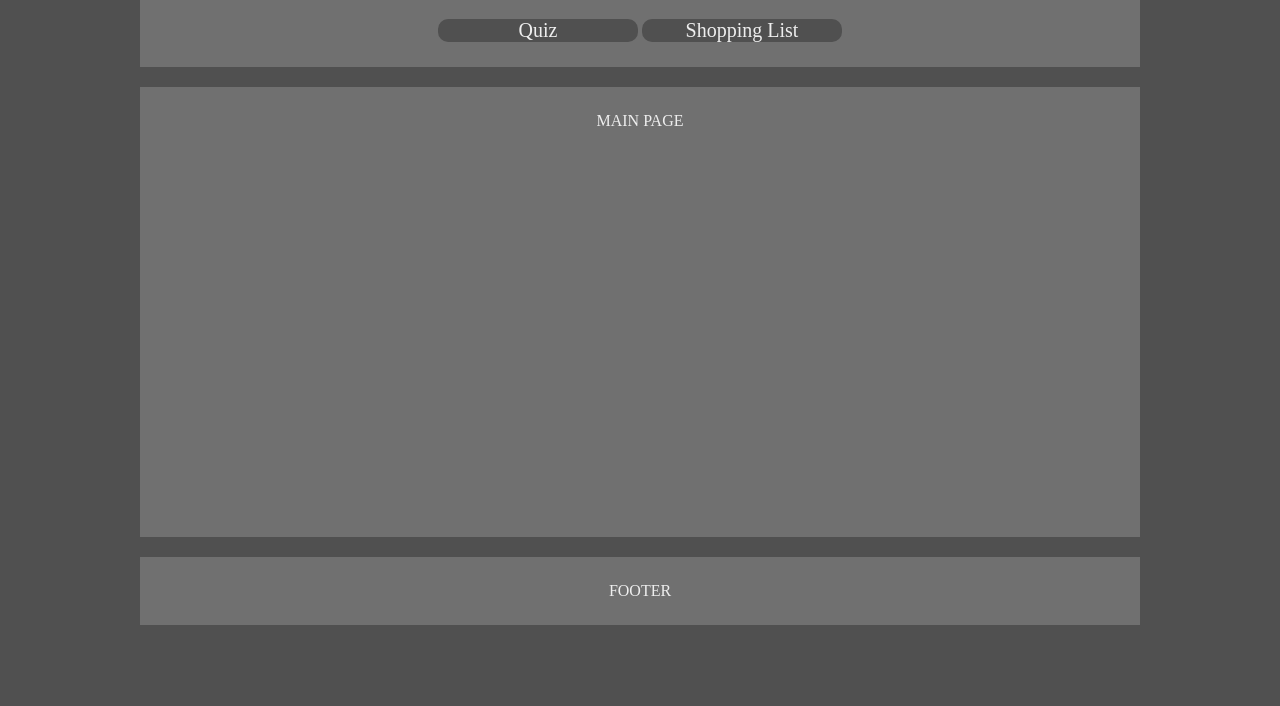
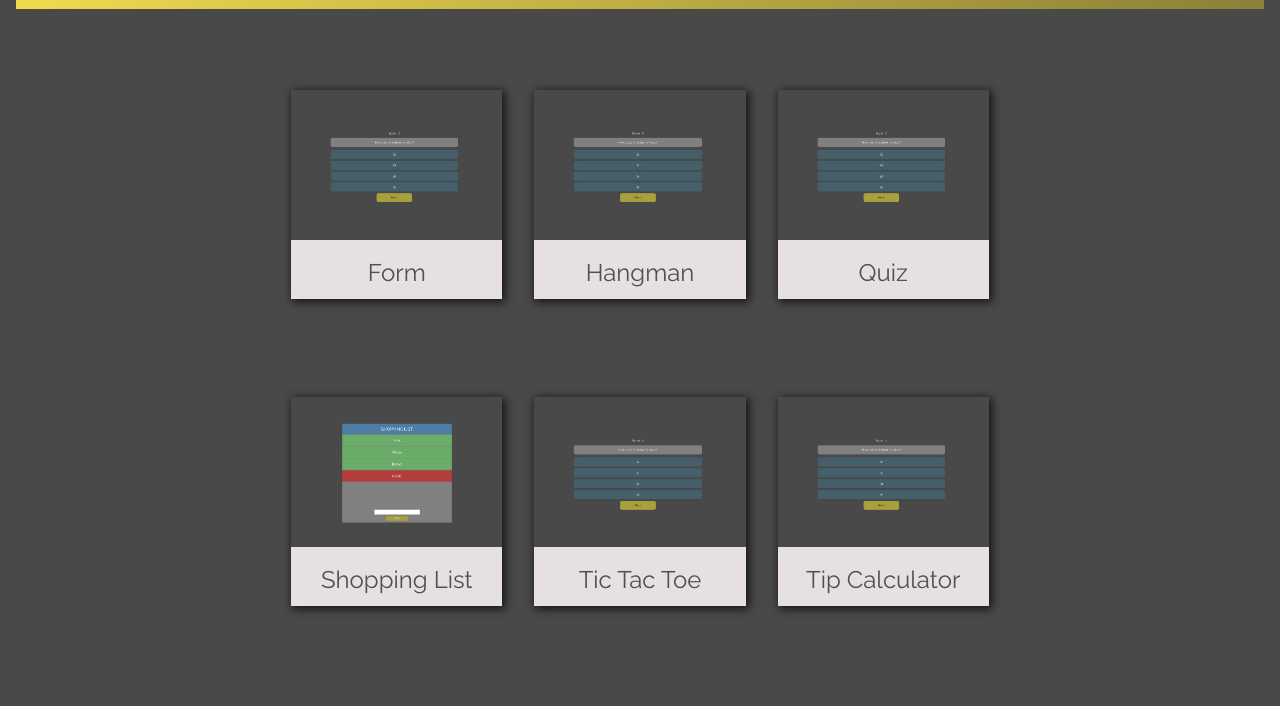
Before and after one commit to KarolJaskolka/js-mini-projects, a website: page public/index.html in a window 1280 px wide. Shown: the part 94-800 px from the top of the page. Drawn offline with Linux system fonts and the light colour scheme.

Commit message:
refactor code

```diff
--- a/index.js
+++ b/index.js
@@ -3,6 +3,6 @@ const app = express();
 
 app.use(express.static('./public'));
 
-app.listen(3000, 'localhost', () => {
-    console.log('Express app listening at port 3000')
+app.listen(80, 'localhost', () => {
+    console.log('Express app listening at port 80')
 });
--- a/public/data/quiz.json
+++ b/public/data/quiz.json
@@ -3,7 +3,7 @@
         {
             "question":"How old is Crisitano Ronaldo?",
             "options": ["32","33","34","35"],
-            "answer":"2"
+            "answer":"3"
         },
         {
             "question":"Which club won the Uefa Champions League most times?",
--- a/public/index.html
+++ b/public/index.html
@@ -2,22 +2,77 @@
 <html lang="pl">
     <head>
         <meta charset="utf-8">
-        <title>Main Page</title>
+        <title>Welcome!</title>
         <link rel="stylesheet" type="text/css" href="/styles/style.css"/>
+        <link href="https://fonts.googleapis.com/css?family=Raleway&display=swap" rel="stylesheet">
     </head>
     <body>
         <header>
-            <a href="index.html">LOGO</a>
+            <a href="index.html">JAVASCRIPT</a>
         </header>
-        <nav>
-            <a href="quiz.html">Quiz</a>
-            <a href="todo.html">Shopping List</a>
-        </nav>
         <main>
-            MAIN PAGE
+            <div class="wrapper">
+                <a href="form.html">
+                    <div class="link">
+                        <div class="image">
+                            <img src="images/quiz.png">
+                        </div>
+                        <p>
+                            Form
+                        </p>
+                    </div>
+                </a>
+                <a href="hangman.html">
+                    <div class="link">
+                        <div class="image">
+                            <img src="images/quiz.png">
+                        </div>
+                        <p>
+                            Hangman
+                        </p>
+                    </div>
+                </a>
+                <a href="quiz.html">
+                    <div class="link">
+                        <div class="image">
+                            <img src="images/quiz.png">
+                        </div>
+                        <p>
+                            Quiz
+                        </p>
+                    </div>
+                </a>
+                <a href="todo.html">
+                    <div class="link">
+                        <div class="image">
+                            <img src="images/list.png">
+                        </div>
+                        <p>
+                            Shopping List
+                        </p>
+                    </div>
+                </a>
+                <a href="tic-tac-toe.html">
+                    <div class="link">
+                        <div class="image">
+                            <img src="images/quiz.png">
+                        </div>
+                        <p>
+                            Tic Tac Toe
+                        </p>
+                    </div>
+                </a>
+                <a href="tip-calculator.html">
+                    <div class="link">
+                        <div class="image">
+                            <img src="images/quiz.png">
+                        </div>
+                        <p>
+                            Tip Calculator
+                        </p>
+                    </div>
+                </a>
+            </div>
         </main>
-        <footer>
-            FOOTER
-        </footer>
     </body>
 </html>
--- a/public/styles/style.css
+++ b/public/styles/style.css
@@ -1,45 +1,89 @@
+* {
+    margin: 0px;
+    padding: 0px;
+}
+
 body{
-    background-color: #505050;
+    background-color: #494948;
     color: #eeeeee;
-    margin: 0px;
+    font-family: 'Raleway', sans-serif;
+    box-sizing: border-box;
 }
+
+header{
+    background-image: linear-gradient(to right, #F0DB4F , rgb(139, 128, 56));
+    text-align: center;
+    padding: 25px;
+    font-size: 2em;
+    margin-bottom: 25px;
+    margin: 16px;
+}
+
+main{
+    display: grid;
+    grid-template-columns: repeat(5, 1fr);
+    min-height: calc(100vh - 153.6px);
+    margin-bottom: 25px;
+    gap: 1em;
+}
+
+.wrapper{
+    grid-column: 2/5;
+    display: grid;
+    grid-template-columns: repeat(3, 1fr);
+    gap: 2em;
+    padding: 2em;
+    align-items: center;
+}
+
 nav {
-    background-color: #707070;
-    margin: 0px auto 0px auto;
-    padding: 25px;
-    width: 950px;
+    background-color: #9b703f;
+    grid-column: 1/2;
+    padding: 1em;
+    margin: 0em 1em;
+}
+
+nav a{
+    display: block;
+    padding: 1.25em;
+    margin-bottom: 0.75em;
+    background-color: #b1814b;
+}
+
+nav a:hover {
+    background-color: rgb(201, 144, 78);
+}
+
+.content{
+    grid-column: 2/6;
+}
+
+.link{
+    background-color: #e7e0e0;
     text-align: center;
+    font-size: 1.5em;
+    color: #505050;
+    -webkit-box-shadow: 2px 2px 9px 1px rgba(0,0,0,0.75);
+    -moz-box-shadow: 2px 2px 9px 1px rgba(0,0,0,0.75);
+    box-shadow: 2px 2px 9px 1px rgba(0,0,0,0.75);
+    transition: transform .5s;
 }
+
+.link:hover{
+    transform: scale(1.1);
+}
+
+p{
+    padding: 0.5em;
+}
+
 a{
     color: #eeeeee;
     text-decoration: none;
 }
-nav a{
-    display: inline-block;
-    background-color: #505050;
-    border-radius: 10px;
-    min-width: 200px;
-    font-size: 20px;
+
+img {
+    width: 100%;
+    max-height: 150px;
+    object-fit: cover;
 }
-header{
-    background-color: #707070;
-    margin: 0px auto 20px auto;
-    padding: 25px;
-    width: 950px;
-    text-align: center;
-}
-main{
-    background-color: #707070;
-    margin: 20px auto 20px auto;
-    padding: 25px;
-    min-height: 400px;
-    width: 950px;
-    text-align: center;
-}
-footer{
-    background-color: #707070;
-    margin: 0px auto 0px auto;
-    width: 950px;
-    padding: 25px;
-    text-align: center;
-}
--- a/public/styles/styleToDo.css
+++ b/public/styles/styleToDo.css
@@ -1,47 +1,59 @@
+.content{
+    grid-template-columns: repeat(4, 1fr);
+    display: grid;
+}
+
+section{
+    grid-column: 2/4;
+}
+
 p {
-    width: 380px;
-    padding: 10px;
-    margin: 0px auto 0px auto;
+    padding: 16px;
+    font-size: 1.5em;
     background-color: #4e7ea5;
+    text-align: center;
 }
+
 #shopList{
     background-color: #808080;
-    margin: 10px auto 10px auto;
+    height: 400px;
     text-align: center;
-    width: 400px;
-    height: 250px;
     overflow-y: auto;
     overflow-x: hidden;
 }
+
 #addItem{
     background-color: #808080;
     margin-left: auto;
     margin-right: auto;
     text-align: center;
-    width: 380px;
-    height: 50px;
     padding: 10px;
 }
+
+#itemInput{
+    font-size: 1.25em;
+    text-align: center;
+    margin: 10px;
+}
+
 #buttonAdd{
     -webkit-appearance: none;
     background-color: #a8a13a;
-    border-radius: 10px;
     border: none;
-    width: 100px;
+    width: 125px;
     height: 25px;
-    margin-top: 5px;
+    margin-top: 20px 0px;
+    color: #eeeeee;
 }
 ul{
     list-style-type: none;
     padding-inline-start: 0px;
     text-align: center;
-    margin: 0px;
 }
 li{
-    width: 380;
-    height: 20px;
-    margin: 1px auto 1px auto;
-    padding: 5px;
+    margin: 2px 0px;
+    padding: 20px;
+    font-size: 1.25em;
 }
 .red{
     background-color: #b33e3e;
```
Also changed, not shown: public/quiz.html (+9 -5 lines), public/scripts/item.js (+9 -0 lines), public/styles/styleQuiz.css (+10 -10 lines), public/todo.html (+13 -7 lines), public/images/list.png (added), public/images/quiz.png (added).
